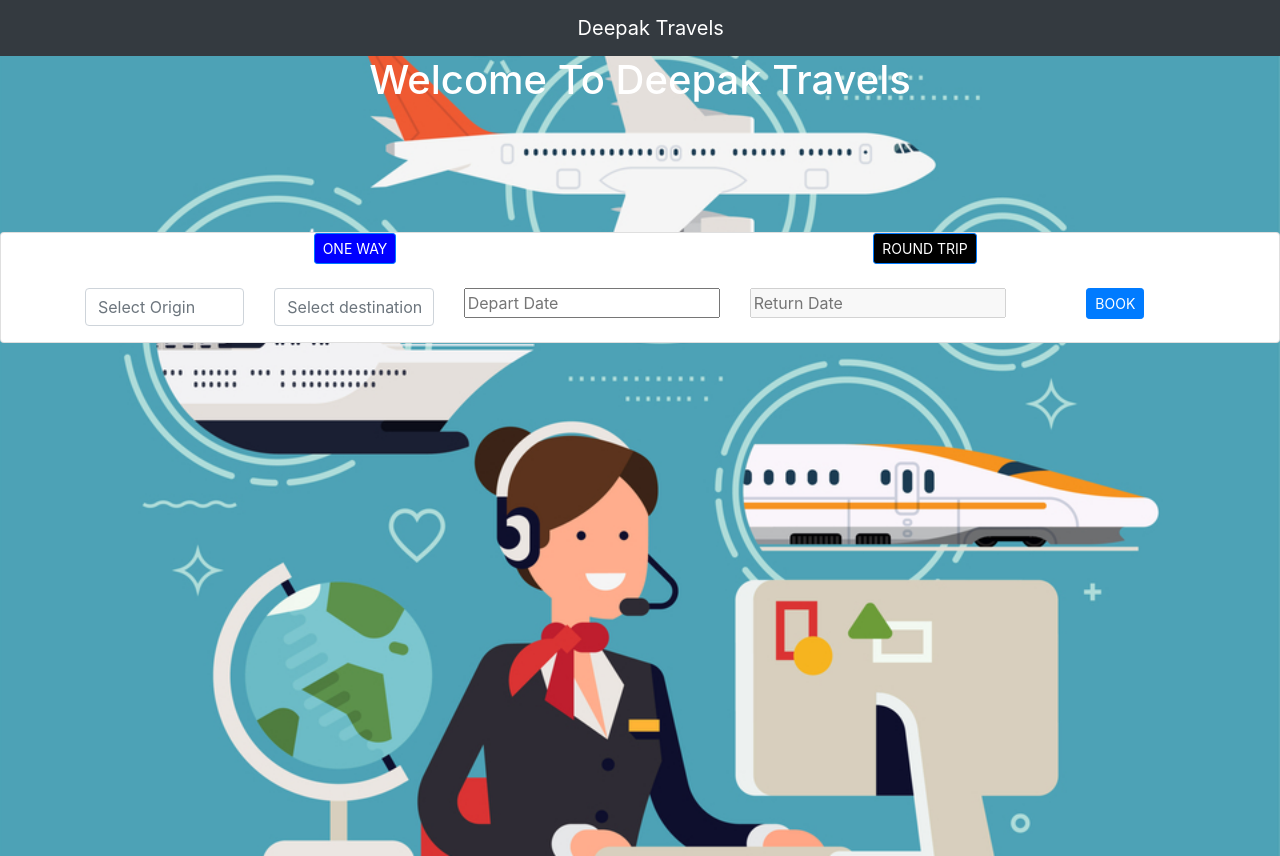
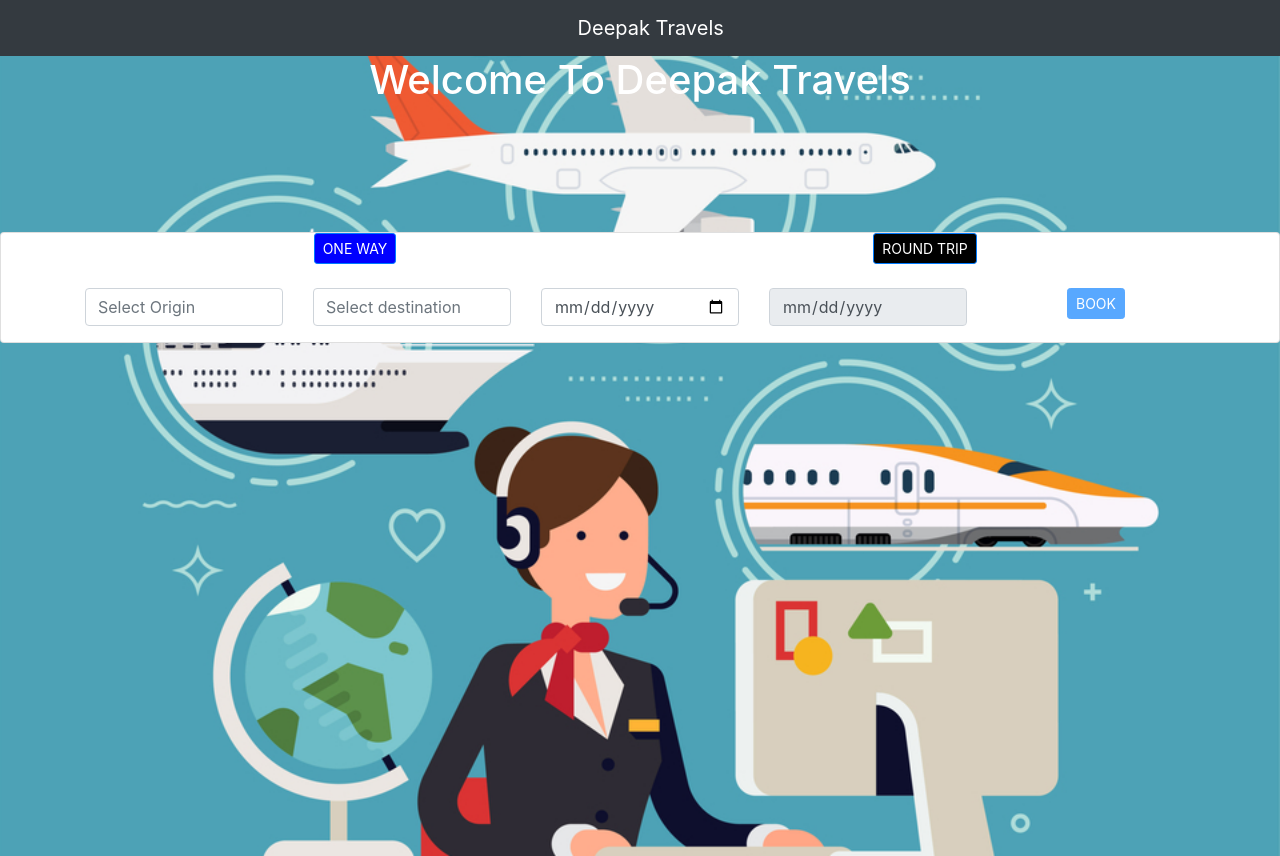
Before and after one commit to deeptisl/bookingSystemFrontend, a React (Create React App) app: page /#/ in a window 1280 px wide. Built offline with nearby package versions, Linux system fonts and the light colour scheme.

Commit message:
add driverList

```diff
--- a/src/action/action.js
+++ b/src/action/action.js
@@ -1,16 +1,29 @@
 import axios from 'axios';
 
-import { GET_CITIES } from '../constants/action-types';
+import { GET_CITIES, GET_DRIVER } from '../constants/action-types';
 
 
 export function populateCities(details) {
     return dispatch => {
         const headers = { 'Content-Type': 'application/json' };
         return axios
-            .post("http://localhost:5000/api/cities/search",details, { headers })
+            .post("https://localhost:5001/api/cities/search", details, { headers })
             .then(response => response.data)
             .then(json => {
                 dispatch({ type: GET_CITIES, payload: json });
             });
     };
 }
+
+export function DriverList() {
+    return dispatch => {
+        const headers = { 'Content-Type': 'application/json' };
+        return axios
+            .get("https://localhost:5001/api/Drivers", { headers })
+            .then(response => response.data)
+            .then(json => {
+                console.log("Driver List", json)
+                dispatch({ type: GET_DRIVER, payload: json });
+            });
+    };
+}
--- a/src/component/Login/Login.jsx
+++ b/src/component/Login/Login.jsx
@@ -4,7 +4,6 @@ import {
 } from 'react-bootstrap';
 import { withRouter, Link, Redirect } from 'react-router-dom';
 import { connect } from 'react-redux';
-import DatePicker from 'react-datepicker';
 import 'react-datepicker/dist/react-datepicker.css';
 import { populateCities } from '../../action/action';
 import './Login.css';
@@ -31,6 +30,10 @@ class LoginForm extends Component {
             bgColorRound: 'black',
             cityList: [],
             redirect: false,
+            originCity: "",
+            destination: '',
+            destinationcityList: [],
+            sourceDate: ''
 
         };
         this.handleChange = this.handleChange.bind(this);
@@ -38,7 +41,11 @@ class LoginForm extends Component {
 
     async handleChange(event) {
         event.preventDefault();
-        if (event.target.id === 'from') {
+        this.setState({ [event.target.id]: event.target.value });
+        if (event.target.id === 'originCity') {
+            if (event.target.value < 1) {
+                this.setState({ cityList: [] });
+            }
             const result = event.target.value;
             if (result && result.length >= 1) {
                 const searchString = {
@@ -53,6 +60,30 @@ class LoginForm extends Component {
                     }
                 })
             }
+        }
+        else if (event.target.id === 'destination') {
+            if (event.target.value < 1) {
+                this.setState({ destinationcityList: [] });
+            }
+            const result = event.target.value;
+            if (result && result.length >= 1) {
+                const searchString = {
+                    CityName: result,
+                    Country: result
+                };
+                await this.props.populateCities(searchString).then(() => {
+                    if (this.props.citiesList) {
+                        this.setState({
+                            destinationcityList: this.props.citiesList
+                        })
+                    }
+                })
+            }
+        }
+        else if (event.target.id === 'FromDate') {
+            await this.setState({
+                sourceDate: event.target.value
+            })
         }
     }
 
@@ -74,15 +105,32 @@ class LoginForm extends Component {
     }
 
     moveToBookingPage() {
-        //console.log("Was Clicked");
         this.setState({
             redirect: true
         })
 
     }
 
+    async handleSelectCity(data, source) {
+        if (source === 'origin') {
+            await this.setState({
+                originCity: data.cityName,
+                cityList: []
+            })
+        }
+        else if (source === 'destination') {
+            await this.setState({
+                destination: data.cityName,
+                destinationcityList: []
+            })
+        }
+        console.log("Details", this.state.originCity)
+    }
+
     render() {
-         if (this.state.redirect) {
+        console.log("Date", this.state.sourceDate)
+
+        if (this.state.redirect) {
             return <Redirect to={{
                 pathname: '/BookingFrom',
                 state: { bookingdata: this.state }
@@ -119,21 +167,55 @@ class LoginForm extends Component {
                                 <div className="col-sm">
                                     <Form>
                                         <Form.Group
-                                            controlId="from"
+                                            controlId="originCity"
                                         >
                                             <Form.Control
-                                                className="form-control"
-                                                type="text"
+                                                type="search"
                                                 placeholder="Select Origin"
+                                                value={this.state.originCity}
+                                                onChange={this.handleChange}
+                                                required
+                                            />
+
+                                        </Form.Group>
+                                        {this.state.cityList.map(totalCities => {
+                                            return (
+                                                <Card onClick={() => this.handleSelectCity(totalCities, 'origin')}>{totalCities.cityName}</Card>
+                                            );
+                                        })}
+                                    </Form>
+                                </div>
+                                <div className="col-sm">
+                                    <Form>
+                                        <Form.Group
+                                            controlId="destination"
+                                        >
+                                            <Form.Control
+                                                type="search"
+                                                placeholder="Select destination"
+                                                value={this.state.destination}
                                                 onChange={this.handleChange}
                                                 required
                                             />
                                         </Form.Group>
-                                        {this.state.cityList.map(totalCities => {
+                                        {this.state.destinationcityList.map(totalCities => {
                                             return (
-                                                <li style={{textColor:"Black"}}>{totalCities.CityName}</li>
+                                                <Card onClick={() => this.handleSelectCity(totalCities, 'destination')}>{totalCities.cityName}</Card>
                                             );
                                         })}
+                                    </Form>
+                                </div>
+                                <div className="col-sm">
+                                    <Form>
+                                        <Form.Group
+                                            controlId="FromDate"
+                                        >
+                                            <Form.Control
+                                                type="date"
+                                                onChange={this.handleChange}
+                                                required
+                                            />
+                                        </Form.Group>
                                     </Form>
                                 </div>
                                 <div className="col-sm">
@@ -142,45 +224,21 @@ class LoginForm extends Component {
                                             controlId="to"
                                         >
                                             <Form.Control
-                                                className="form-control"
-                                                type="text"
-                                                placeholder="Select destination"
+                                                type="date"
+                                                disabled={!this.state.roundTrip}
                                                 required
                                             />
                                         </Form.Group>
                                     </Form>
                                 </div>
                                 <div className="col-sm">
-                                    <DatePicker
-                                        placeholderText="Depart Date"
-                                        minDate={new Date()}
-                                        dateFormat="dd-MM-yyyy"
-                                        showMonthDropdown
-                                        showYearDropdown
-                                        dropdownMode="select"
-                                        required
-                                    />
-                                </div>
-                                <div className="col-sm">
-                                    <DatePicker
-                                        placeholderText="Return Date"
-                                        minDate={new Date()}
-                                        disabled={!this.state.roundTrip}
-                                        dateFormat="dd-MM-yyyy"
-                                        showMonthDropdown
-                                        showYearDropdown
-                                        dropdownMode="select"
-                                        required
-                                    />
-                                </div>
-                                <div className="col-sm">
-                                    <Link><Button className='btn btn-primary btn-sm' onClick={() => this.moveToBookingPage()}>BOOK</Button></Link>
+                                    <Link><Button disabled={!this.state.originCity || !this.state.destination || !this.state.sourceDate} className='btn btn-primary btn-sm' onClick={() => this.moveToBookingPage()}>BOOK</Button></Link>
                                 </div>
                             </div>
                         </div>
                     </Card>
                 </div>
-            </div>
+            </div >
         );
     }
 }
--- a/src/constants/action-types.js
+++ b/src/constants/action-types.js
@@ -1,2 +1,3 @@
 export const USER_LOGIN = 'USER_LOGIN';
 export const GET_CITIES = 'GET_CITIES';
+export const GET_DRIVER = 'GET_DRIVER';
--- a/src/reducers/index.js
+++ b/src/reducers/index.js
@@ -1,7 +1,8 @@
-import { GET_CITIES } from '../constants/action-types';
+import { GET_CITIES, GET_DRIVER } from '../constants/action-types';
 
 const initialState = {
-  citiesList: []
+  citiesList: [],
+  driverList: []
 };
 
 function rootReducer(state = initialState, action) {
@@ -11,6 +12,12 @@ function rootReducer(state = initialState, action) {
       citiesList: action.payload
     };
   }
+  if (action.type === GET_DRIVER) {
+    return {
+      ...state,
+      driverList: action.payload
+    };
+  }
   return state;
 }
 
```
Also changed, not shown: src/component/Booking/BookingForm.jsx (+60 -34 lines).
